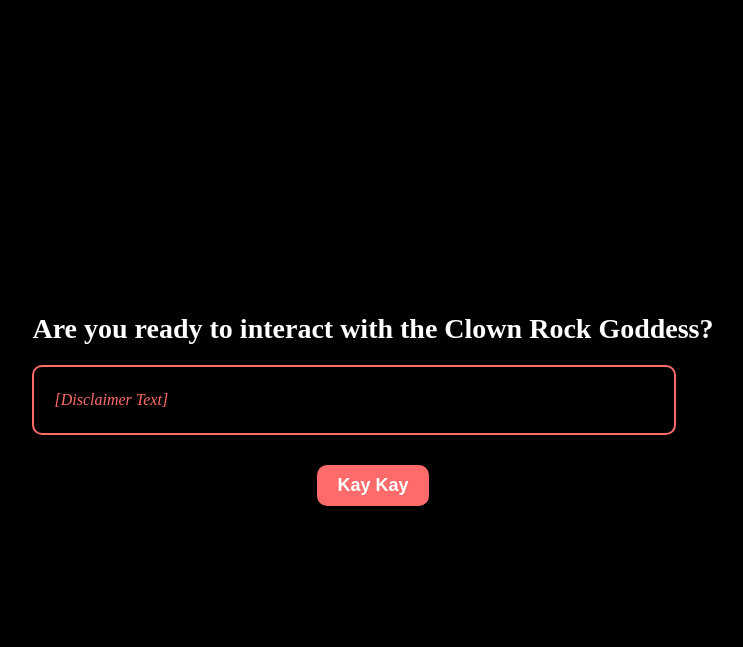
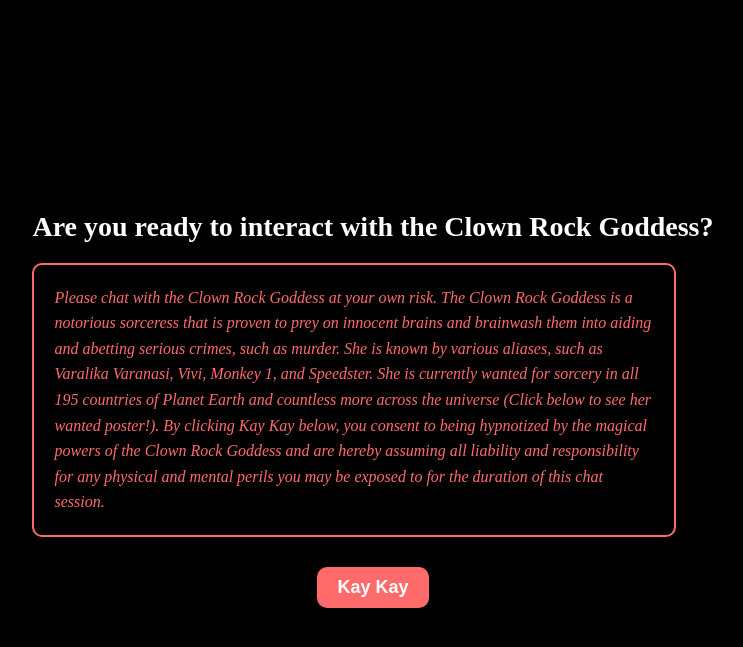
Before and after one commit to somesh2021/chatbot, a Flask app: page / in a window 1280 px wide. Shown: the top 647 px of the page, without its empty margins (267-1010 px from the left). Run offline with Flask 3, Linux system fonts and the light colour scheme; some web fonts are replaced.

Commit message:
Update index.html

```diff
--- a/templates/index.html
+++ b/templates/index.html
@@ -201,7 +201,7 @@
     <div id="intro-screen">
         <div>
             <h1 id="intro-title">Are you ready to interact with the Clown Rock Goddess?</h1>
-            <div id="disclaimer-box">[Disclaimer Text]</div>
+            <div id="disclaimer-box">Please chat with the Clown Rock Goddess at your own risk. The Clown Rock Goddess is a notorious sorceress that is proven to prey on innocent brains and brainwash them into aiding and abetting serious crimes, such as murder. She is known by various aliases, such as Varalika Varanasi, Vivi, Monkey 1, and Speedster. She is currently wanted for sorcery in all 195 countries of Planet Earth and countless more across the universe (Click below to see her wanted poster!). By clicking Kay Kay below, you consent to being hypnotized by the magical powers of the Clown Rock Goddess and are hereby assuming all liability and responsibility for any physical and mental perils you may be exposed to for the duration of this chat session.</div>
             <button id="intro-button" onclick="startLoading()">Kay Kay</button>
         </div>
     </div>
```
